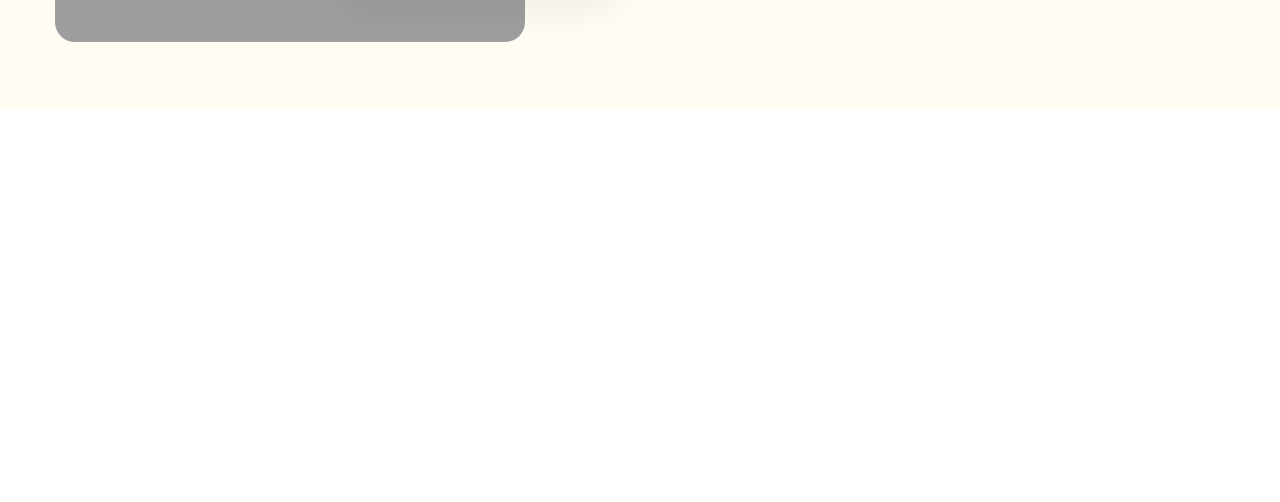
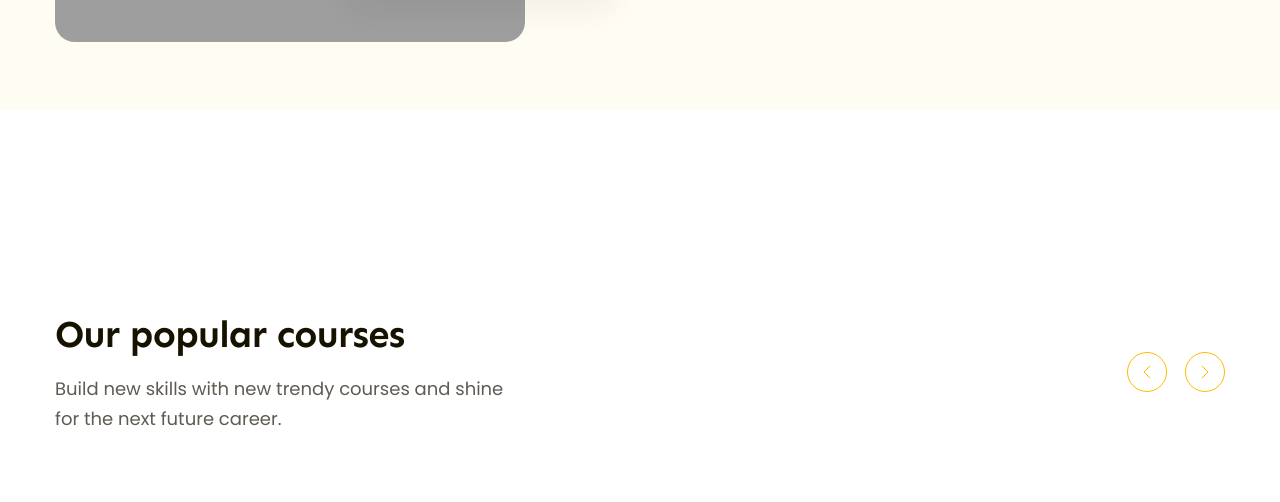
Before and after one commit to trungthuat2711/figma-to-html, a plain HTML site: page index.html in a window 1280 px wide. Shown: the part 793-1295 px from the top of the page. Drawn offline with Linux system fonts and the light colour scheme; grey boxes are pictures that could not be loaded.

Commit message:
p5 làm phần popular

```diff
--- a/assets/css/style.css
+++ b/assets/css/style.css
@@ -47,6 +47,15 @@ a{
 
 .btn:hover{
     opacity: 0.8;
+}
+
+.heading-lv2{
+    color: #171100;
+    font-family: var(--font-heading);
+    font-size: 3.8rem;
+    font-weight: 700;
+    line-height: 1.27;
+    letter-spacing: -0.76px;
 }
 
 /* ==========HEADER========== */
@@ -275,3 +284,46 @@ a{
 .hero .desc-stats strong:nth-child(2){
     margin-left: 28px;
 }
+
+/* ==========POPULAR========== */
+.popular{
+    padding: 65px 0 65px;
+    margin-top: 135px;
+}
+
+.popular-top{
+    display: flex;
+    justify-content: space-between;
+    align-items: center;
+}
+
+.popular-top .desc{
+    margin-top: 16px;
+    width: 458px;
+    color: #5F5B53;
+    font-size: 1.8rem;
+    line-height: 1.67;
+}
+
+.popular-top .controls{
+    display: flex;
+    gap: 18px;
+}
+
+.popular-top .control-btn{
+    background-color: transparent;
+    color: var(--primary-color);  /*màu mặc định của mũi tên*/
+    width: 40px;
+    height: 40px;
+    border: 1px solid var(--primary-color);
+    border-radius: 50%;
+    display: flex;
+    align-items: center;
+    justify-content: center;
+}
+
+.popular-top .control-btn:hover{
+    background-color: var(--primary-color);
+    color:white;  /*màu mũi tên khi hover vào */
+    cursor: pointer;
+}
--- a/index.html
+++ b/index.html
@@ -46,6 +46,7 @@
 
     <!-- MAIN -->
     <main>
+        <!-- hero -->
         <div class="hero">
             <div class="main-content">
                 <div class="body">
@@ -117,6 +118,35 @@
                 </div>
             </div>
         </div>
+
+        <!-- popular -->
+        <div class="popular">
+            <div class="main-content">
+                <div class="popular-top">
+                    <!-- popular left -->
+                    <div class="info">
+                        <h2 class="heading-lv2">Our popular courses</h2>
+                        <p class="desc">Build new skills with new trendy courses and shine for the next
+                        future career.
+                        </p>
+                    </div>
+
+                    <!-- popular right -->
+                    <div class="controls">
+                        <button class="control-btn">
+                            <svg width="8" height="14" viewBox="0 0 8 14" fill="none" xmlns="http://www.w3.org/2000/svg">
+                            <path d="M7 1L1 7L7 13" stroke="currentColor" stroke-linecap="round" stroke-linejoin="round"/>
+                            </svg>
+                        </button>
+                        <button class="control-btn">
+                            <svg width="8" height="14" viewBox="0 0 8 14" fill="none" xmlns="http://www.w3.org/2000/svg">
+                            <path d="M1 1L7 7L1 13" stroke="currentColor" stroke-linecap="round" stroke-linejoin="round"/>
+                            </svg>
+                        </button>
+                    </div>
+                </div>
+            </div>
+        </div>
     </main>
 </body>
 </html>
```
Also changed, not shown: assets/icon/next.svg (added), assets/icon/prev.svg (added).
